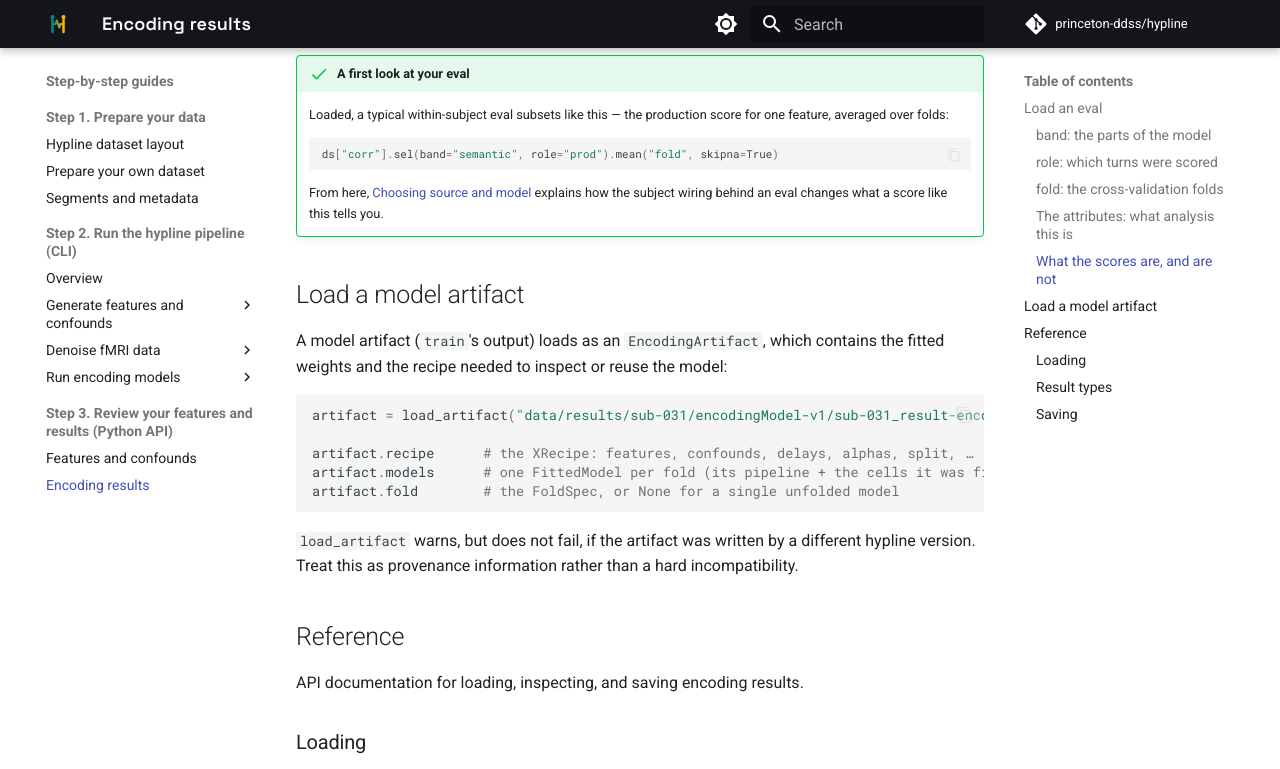
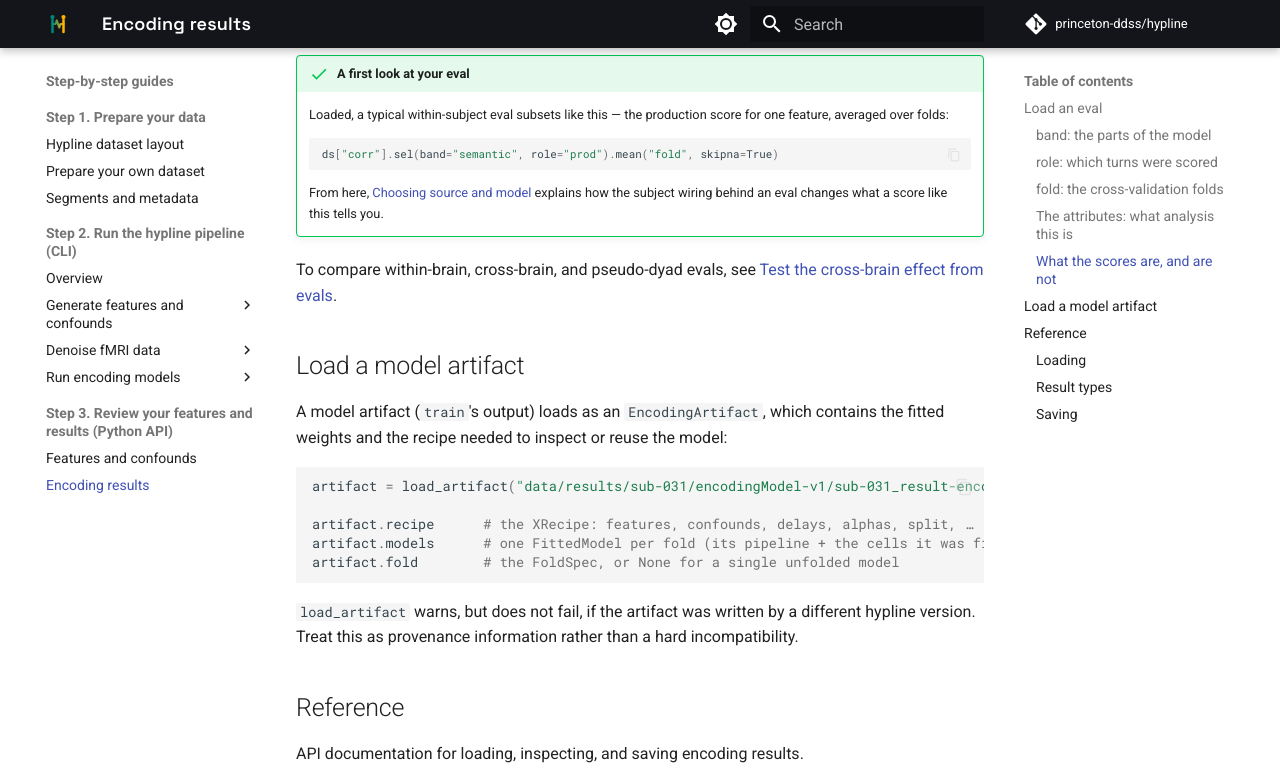
Before and after one commit to princeton-ddss/hypline, an MkDocs documentation site: the page built from docs/mkdocs/step-by-step/encoding-results.md, in a window 1280 px wide and 900 px high, scrolled down 3202 px, cut to the strip 0-769 px from the top of the window. Built offline with MkDocs 1.6.1 and Material for MkDocs 9.7.7, drawn with Linux system fonts in a browser that asks for light colours; comment, search, counter and statistics services are not loaded; the version menu is left out.

Commit message:
Add comparison reference for evals in encoding results
Added a reference to compare evals in the encoding results documentation.

```diff
--- a/docs/mkdocs/step-by-step/encoding-results.md
+++ b/docs/mkdocs/step-by-step/encoding-results.md
@@ -162,6 +162,9 @@ get wrong:
     explains how the subject wiring behind an eval changes what a score like this
     tells you.
 
+To compare within-brain, cross-brain, and pseudo-dyad evals, see
+[Test the cross-brain effect from evals](../FAQ/analyze-evals.md).
+
 
 ## Load a model artifact
 
```
